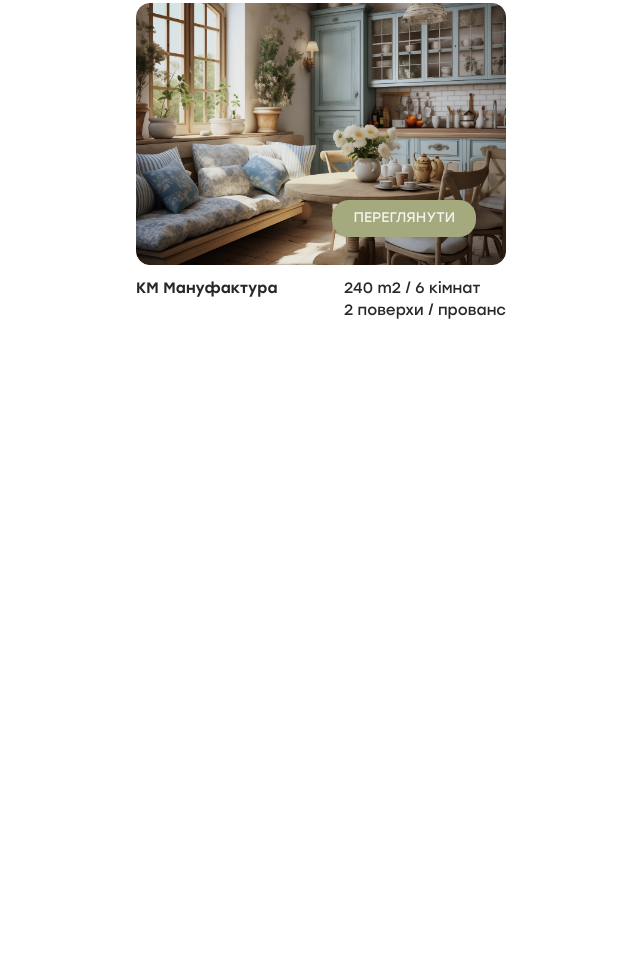
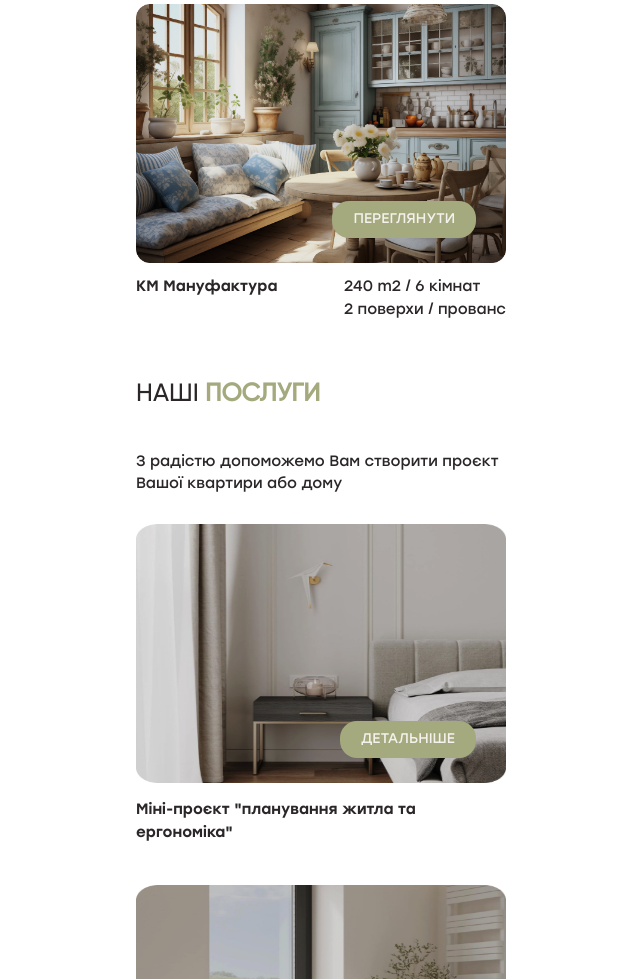
Before and after one commit to abtsty/Tomkin-Design, a website: page index.html in a window 1280 px wide. Shown: the part 2503-3482 px from the top of the page, without its empty margins (319-959 px from the left). Before the commit the page ends 2861 px from the top, so only its background shows below. Drawn offline with Linux system fonts and the light colour scheme.

Commit message:
services

```diff
--- a/css/styles.css
+++ b/css/styles.css
@@ -37,7 +37,7 @@
     font-family: "Stolzl";
     font-weight: 800;
     font-style: normal;
-    src: url(/..fonts/Gilroy-Extrabold.woff2) format("woff2"),
+    src: url(../fonts/Gilroy-Extrabold.woff2) format("woff2"),
         url(../fonts/Gilroy-Extrabold.woff) format("woff");
     font-display: swap;
 }
@@ -74,7 +74,7 @@ ul {
 img {
     display: block;
     max-width: 100%;
-    height: auto;
+    /* height: auto; */
 }
 
 button {
@@ -298,3 +298,61 @@ button {
     justify-content: space-between;
     flex-wrap: wrap;
 }
+
+/* Our services  */
+
+.our-services-header {
+    font-family: Gilroy;
+    font-size: 25px;
+    font-weight: 500;
+    line-height: 30px;
+    text-align: left;
+    text-transform: uppercase;
+    padding-bottom: 40px;
+    padding-top: 24px;
+}
+.header-pistachio {
+    font-weight: 800;
+}
+
+.our-services-disc {
+    font-size: 15px;
+    font-weight: 400;
+    line-height: 22px;
+    text-align: left;
+    padding-bottom: 30px;
+}
+
+.our-services-list-item {
+    position: relative;
+}
+.our-services-btn {
+    color: rgba(245, 242, 238, 1);
+    background-color: rgba(164, 169, 126, 1);
+    border-radius: 17px;
+    border: 2px;
+
+    text-transform: uppercase;
+    font-family: Stolzl;
+    font-size: 14px;
+    font-weight: 400;
+    line-height: 16.8px;
+    text-align: left;
+
+    padding-left: 21px;
+    padding-right: 21px;
+    padding-top: 10px;
+    padding-bottom: 10px;
+
+    position: absolute;
+    right: 30px;
+    top: 197px;
+}
+.our-services-title {
+    font-size: 15px;
+    font-weight: 500;
+    line-height: 22.5px;
+    text-align: left;
+    padding-top: 15px;
+    padding-bottom: 42px;
+}
--- a/index.html
+++ b/index.html
@@ -188,6 +188,51 @@
                     </li>
                 </ul>
             </section>
+            <!-- OUR SERVICES -->
+            <section class="container">
+                <h2 class="our-services-header">
+                    наші <span class="header-pistachio">послуги</span>
+                </h2>
+                <p class="our-services-disc">
+                    З радістю допоможемо Вам створити проєкт Вашої квартири або
+                    дому
+                </p>
+                <ul>
+                    <li class="our-services-list-item">
+                        <img
+                            src="../img/our-works-1.png"
+                            alt=""
+                            width="370"
+                            height="259"
+                        /><button class="our-services-btn">детальніше</button>
+                        <h3 class="our-services-title">
+                            Міні-проєкт "планування житла та ергономіка"
+                        </h3>
+                    </li>
+                    <li class="our-services-list-item">
+                        <img
+                            src="../img/our-works-2.png"
+                            alt=""
+                            width="370"
+                            height="259"
+                        /><button class="our-services-btn">детальніше</button>
+                        <h3 class="our-services-title">
+                            Планування + електрика і сантехніка
+                        </h3>
+                    </li>
+                    <li class="our-services-list-item">
+                        <img
+                            src="../img/our-works-3.png"
+                            alt=""
+                            width="370"
+                            height="259"
+                        /><button class="our-services-btn">детальніше</button>
+                        <h3 class="our-services-title">
+                            Проєкт в 3D + підбір матеріалів та меблів
+                        </h3>
+                    </li>
+                </ul>
+            </section>
         </main>
     </body>
 </html>
```
